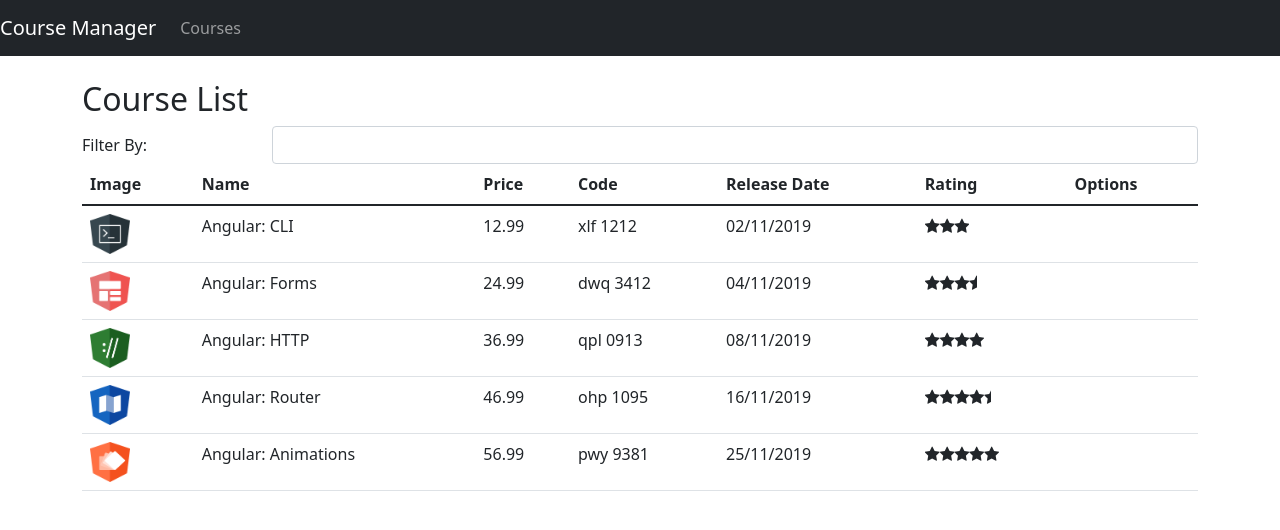
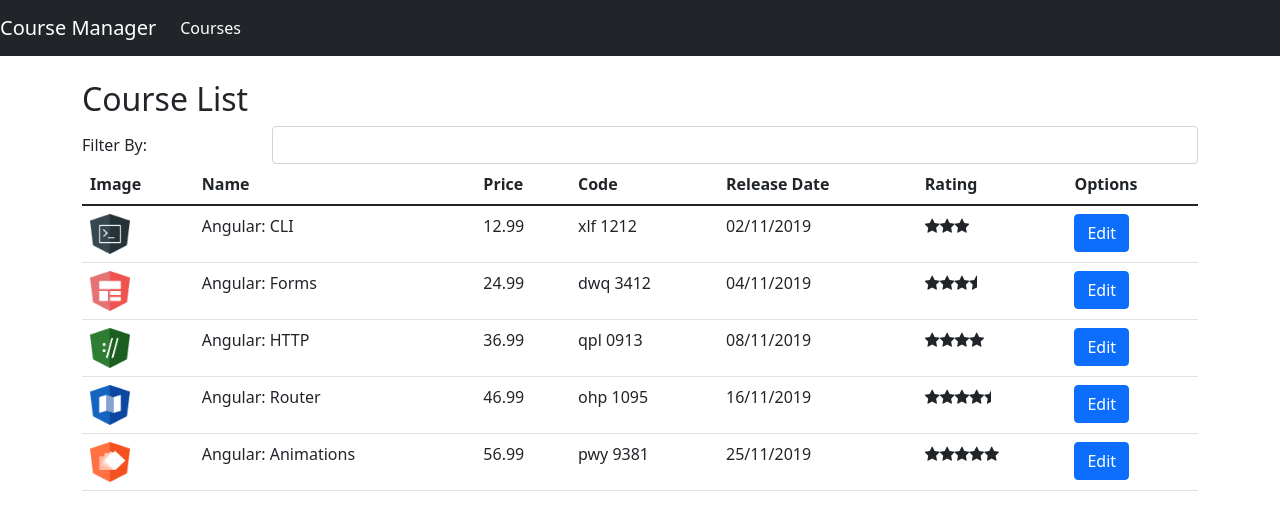
Before and after one commit to pedrovazs/course-manager-dio, an Angular app: page /courses in a window 1280 px wide. Shown: the top 530 px of the page. Built offline with nearby package versions, Linux system fonts and the light colour scheme.

Commit message:
Criando info dos cursos, junto com sua rota

```diff
--- /dev/null
+++ b/src/app/courses/course-info.component.html
@@ -0,0 +1 @@
+<h2>Course ID = {{ courseId }}</h2>
--- /dev/null
+++ b/src/app/courses/course-info.component.ts
@@ -0,0 +1,18 @@
+import { Component, OnInit } from "@angular/core";
+import { ActivatedRoute } from "@angular/router";
+
+@Component({
+    templateUrl: './course-info.component.html'
+})
+export class CourseInfoComponent implements OnInit{
+
+    courseId!: number;
+
+    constructor(private activatedRoute: ActivatedRoute) {
+
+    }
+
+    ngOnInit(): void {
+        this.courseId = Number(this.activatedRoute.snapshot.paramMap.get('id'));
+    }
+}
--- a/src/app/courses/course-list.component.html
+++ b/src/app/courses/course-list.component.html
@@ -43,11 +43,13 @@
             <!-- Utilizando pipe date -->
             <td>{{ course.releaseDate | date: 'dd/MM/yyyy'}}</td>
             <td>
-                <app-star [rating]="course.rating">
-
-                </app-star>
+                <app-star [rating]="course.rating"></app-star>
             </td>
-            <td></td>
+            <td>
+                <a [routerLink]="['/courses/info', course.id]" class="btn btn-primary" >
+                    Edit
+                </a>
+            </td>
         </tr>
     </tbody>
 
--- a/src/app/nav-bar/nav-bar.component.html
+++ b/src/app/nav-bar/nav-bar.component.html
@@ -1,5 +1,5 @@
 <nav class="navbar navbar-expand-lg navbar-dark bg-dark">
-    <a href="#" class="navbar-brand">Course Manager</a>
+    <a [routerLink]="['/courses']" class="navbar-brand">Course Manager</a>
 
     <button class="navbar-toggler" type="button" data-toggle="collapse" data-target="#navbarSupportedContent"
         aria-controls="navbarSupportedContent" aria-expanded="false" aria-label="Toggle navigation">
@@ -9,7 +9,7 @@
     <div class="collapse navbar-collapse" id="navbarSupportedContent">
         <ul class="navbar-nav mr-auto">
             <li class="nav-item">
-                <a href="#" class="nav-link">Courses</a>
+                <a [routerLink]="['/courses']" routerLinkActive="active" class="nav-link">Courses</a>
             </li>
         </ul>
     </div>
```
Also changed, not shown: src/app/app.module.ts (+7 -0 lines).
